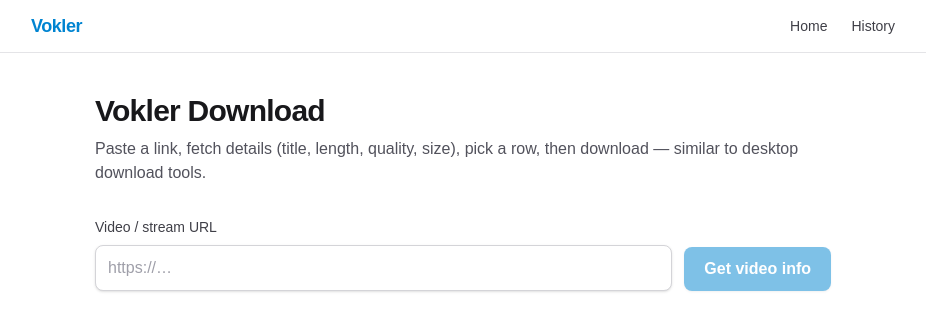
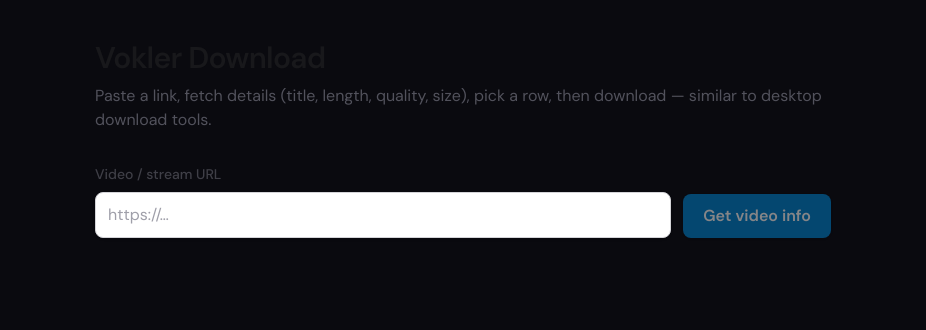
Before and after one commit to vannyakh/vokler, a Next.js app in the folder web/: page / in a window 1280 px wide. Shown: the top 330 px of the page, without its empty margins (177-1103 px from the left). Built offline with nearby package versions, Linux system fonts and the light colour scheme.

Commit message:
Refactor global styles and layout: update CSS variables for dark theme, replace font imports with DM Sans and Space Mono, and adjust layout structure for improved styling.

```diff
--- a/web/app/globals.css
+++ b/web/app/globals.css
@@ -1,19 +1,52 @@
 @import "tailwindcss";
 
 :root {
-  --background: #ffffff;
-  --foreground: #171717;
+  --vok-bg: #0a0a0f;
+  --vok-surface: #111118;
+  --vok-surface2: #18181f;
+  --vok-surface3: #1e1e28;
+  --vok-border: rgba(255, 255, 255, 0.07);
+  --vok-border2: rgba(255, 255, 255, 0.12);
+  --vok-accent: #6c63ff;
+  --vok-accent2: #ff6584;
+  --vok-accent3: #43e8d8;
+  --vok-text: #f0f0f8;
+  --vok-muted: rgba(240, 240, 248, 0.45);
+  --vok-muted2: rgba(240, 240, 248, 0.2);
+  --vok-pill: rgba(108, 99, 255, 0.15);
+  --vok-pill-border: rgba(108, 99, 255, 0.3);
+  --vok-green: #39d98a;
+  --vok-yellow: #ffd166;
+  --vok-red: #ff6b6b;
+  --vok-radius: 12px;
+  --vok-radius-lg: 18px;
 }
 
 @theme inline {
-  --color-background: var(--background);
-  --color-foreground: var(--foreground);
-  --font-sans: var(--font-geist-sans);
-  --font-mono: var(--font-geist-mono);
+  --font-sans: var(--font-dm-sans), ui-sans-serif, system-ui;
+  --font-mono: var(--font-space-mono), ui-monospace, monospace;
+}
+
+html {
+  color-scheme: dark;
 }
 
 body {
-  background: var(--background);
-  color: var(--foreground);
-  font-family: Arial, Helvetica, sans-serif;
+  background: var(--vok-bg);
+  color: var(--vok-text);
+  min-height: 100vh;
 }
+
+@keyframes vok-pulse {
+  0%,
+  100% {
+    opacity: 1;
+  }
+  50% {
+    opacity: 0.5;
+  }
+}
+
+.animate-vok-pulse {
+  animation: vok-pulse 1.5s ease-in-out infinite;
+}
--- a/web/app/layout.tsx
+++ b/web/app/layout.tsx
@@ -1,22 +1,23 @@
 import type { Metadata } from "next";
-import Link from "next/link";
-import { Geist, Geist_Mono } from "next/font/google";
+import { DM_Sans, Space_Mono } from "next/font/google";
 
 import "./globals.css";
 
-const geistSans = Geist({
-  variable: "--font-geist-sans",
+const dmSans = DM_Sans({
+  variable: "--font-dm-sans",
   subsets: ["latin"],
+  weight: ["300", "400", "500", "600"],
 });
 
-const geistMono = Geist_Mono({
-  variable: "--font-geist-mono",
+const spaceMono = Space_Mono({
+  variable: "--font-space-mono",
   subsets: ["latin"],
+  weight: ["400", "700"],
 });
 
 export const metadata: Metadata = {
   title: "Vokler",
-  description: "Stream and media downloader UI",
+  description: "Social video downloader",
 };
 
 export default function RootLayout({
@@ -27,26 +28,9 @@ export default function RootLayout({
   return (
     <html
       lang="en"
-      className={`${geistSans.variable} ${geistMono.variable} h-full antialiased`}
+      className={`${dmSans.variable} ${spaceMono.variable} h-full antialiased`}
     >
-      <body className="min-h-full flex flex-col bg-white text-zinc-900">
-        <header className="border-b border-zinc-200 bg-white/90 backdrop-blur">
-          <div className="mx-auto flex max-w-4xl items-center justify-between gap-4 px-4 py-3">
-            <Link href="/" className="text-lg font-bold tracking-tight text-sky-600">
-              Vokler
-            </Link>
-            <nav className="flex gap-6 text-sm font-medium">
-              <Link href="/" className="text-zinc-700 hover:text-zinc-900">
-                Home
-              </Link>
-              <Link href="/history" className="text-zinc-700 hover:text-zinc-900">
-                History
-              </Link>
-            </nav>
-          </div>
-        </header>
-        <main className="flex-1">{children}</main>
-      </body>
+      <body className="min-h-full overflow-x-hidden font-sans">{children}</body>
     </html>
   );
 }
```
